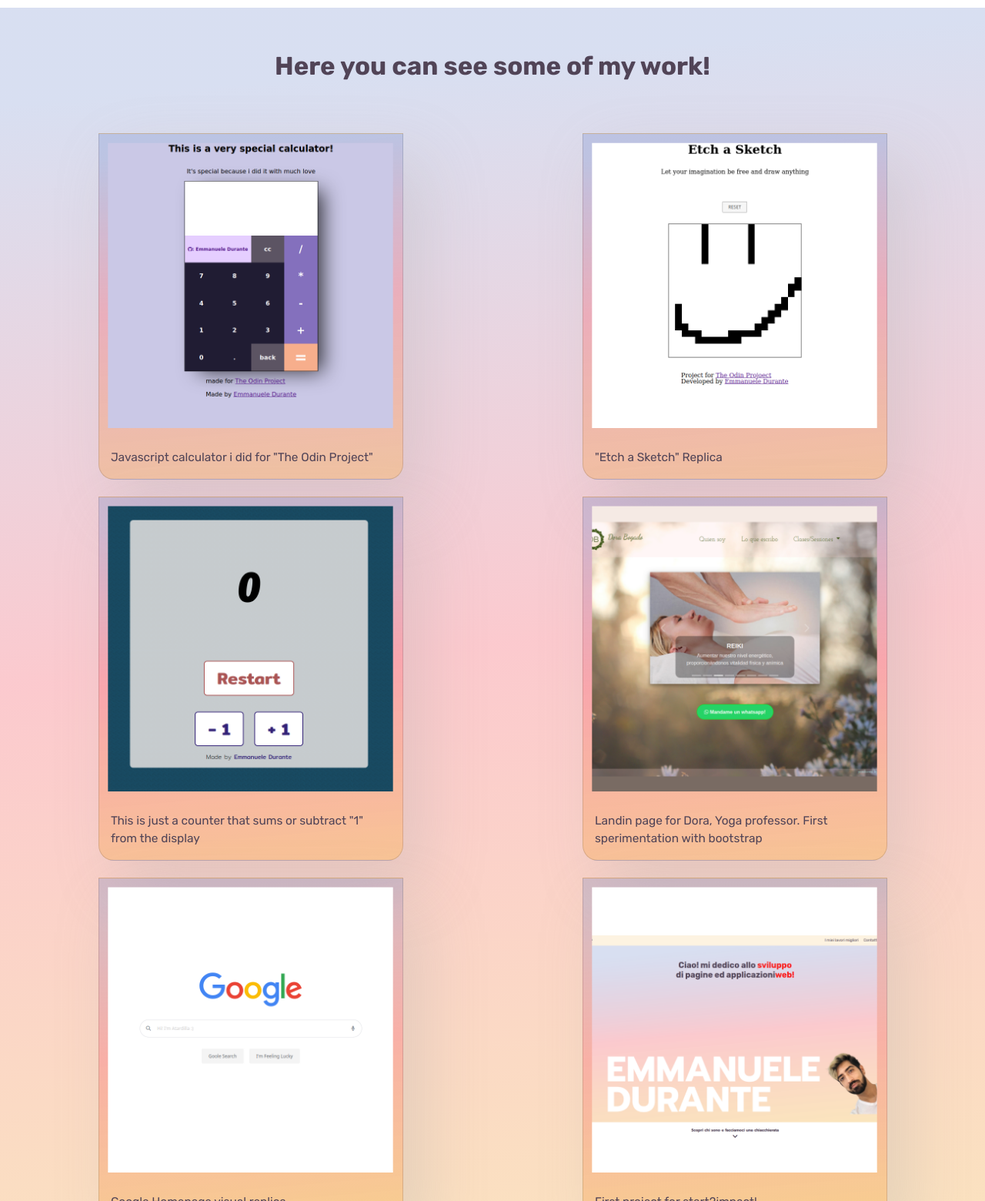
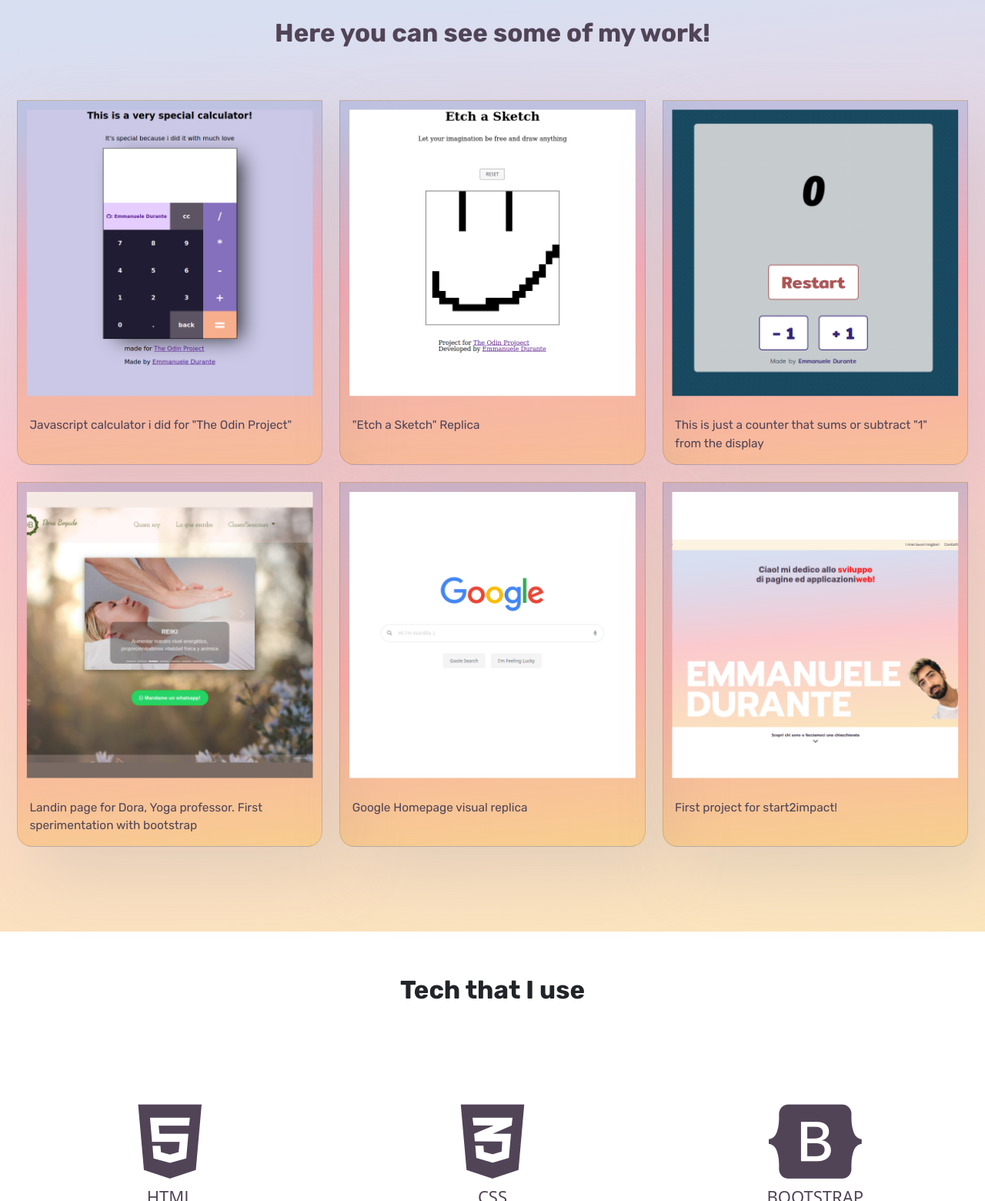
Before and after one commit to Atardilla/pagina-personale, a plain HTML site: page index-EN.html in a window 1280 px wide. Shown: the part 1240-2800 px from the top of the page at 77% size. Drawn offline with nearby package versions, Linux system fonts and the light colour scheme.

Commit message:
position fised header
modified responsive, need some more work on it

```diff
--- a/index-EN.html
+++ b/index-EN.html
@@ -94,7 +94,7 @@
       <div class="responsive-grid-container">
         <div class="auto-grid">
 
-            <div class="card" style="width: 18rem;">
+            <div class="card">
               <a target='_blank' href='https://atardilla.github.io/calculator/'><img src="images/preview-calculator.png" class="card-img-top" ></a>
               <div class="card-body">
                 <p class="card-text">Javascript calculator i did for "The Odin Project"</p>
@@ -103,7 +103,7 @@
 
 
 
-            <div class="card" style="width: 18rem;">
+            <div class="card">
               <a target='_blank' href='https://atardilla.github.io/etch-a-scetch/'><img src="images/preview-etch.png" class="card-img-top" ></a>
               <div class="card-body">
                 <p class="card-text">"Etch a Sketch" Replica</p>
@@ -111,7 +111,7 @@
             </div>
 
 
-            <div class="card" style="width: 18rem;">
+            <div class="card">
               <a target="_blank" href='https://atardilla.github.io/Progetto-JavaScript-Basics-start2impact/'><img src="images/contatoreStart2impact.png" class="card-img-top" ></a>
               <div class="card-body">
                 <p class="card-text">This is just a counter that sums or subtract "1" from the display</p>
@@ -120,7 +120,7 @@
 
 
 
-            <div class="card" style="width: 18rem;">
+            <div class="card">
               <a target='_blank' href='https://atardilla.github.io/doraBogadoYoga/'><img src="images/preview-dorayoga.png" class="card-img-top" ></a>
               <div class="card-body">
                 <p class="card-text">Landin page for Dora, Yoga professor. First sperimentation with bootstrap</p>
@@ -128,7 +128,7 @@
             </div>
 
 
-            <div class="card" style="width: 18rem;">
+            <div class="card">
               <a target='_blank' href='https://atardilla.github.io/TOP-project-google-homepage/'><img src="images/preview-google-homepage.png" class="card-img-top" ></a>
               <div class="card-body">
                 <p class="card-text">Google Homepage visual replica</p>
@@ -137,7 +137,7 @@
 
 
 
-            <div class="card" style="width: 18rem;">
+            <div class="card">
               <a target='_blank' href='https://atardilla.github.io/pagina-personale/'><img src="images/preview-pagina-personale.png" class="card-img-top" ></a>
               <div class="card-body">
                 <p class="card-text">First project for start2impact!</p>
--- a/styles/style.css
+++ b/styles/style.css
@@ -15,10 +15,6 @@ a{
   color: #514457;
 }
 
-
-
-
-
 i{
   color: #514457;
 }
@@ -33,11 +29,11 @@ ul{
   margin: 0;
 }
 
-
-
 .header{
-  background-color: rgba(239, 159, 11, 0.123);
-
+  background-color: rgb(243, 226, 194);
+  position: fixed;
+  width: 100%;
+  z-index: 1;
 }
 
 .header-size{
@@ -158,24 +154,24 @@ ul{
   max-width: 1400px;
   margin: 0 auto;
   padding: 0 1em;
+  display: flex;
+  flex-direction: column;
 }
 
 .auto-grid {
-  --auto-grid-min-size: 400px;
   display: grid;
-  grid-template-columns: repeat(auto-fill, minmax(var(--auto-grid-min-size), 1fr));
+  grid-template-columns: repeat(auto-fill, minmax(350px, 1fr));
   grid-gap: 1em;
 }
 
 
 
 .card{
-  justify-self: center;
+
   background: rgba(239, 159, 11, 0.281);
   background: linear-gradient(355deg, rgba(239,160,11,0.270935960591133) 0%, rgba(244,91,105,0.32512315270935965) 51%, rgba(64,98,187,0.20197044334975367) 93%);
   box-shadow: 26px 35px 79px 1px rgba(166, 166, 166, 0.253);
   border-radius: 0 0 20px 20px;
-
 }
 
 .card-img-top{
```
Also changed, not shown: index-ES.html (+6 -6 lines), index.html (+6 -6 lines).
